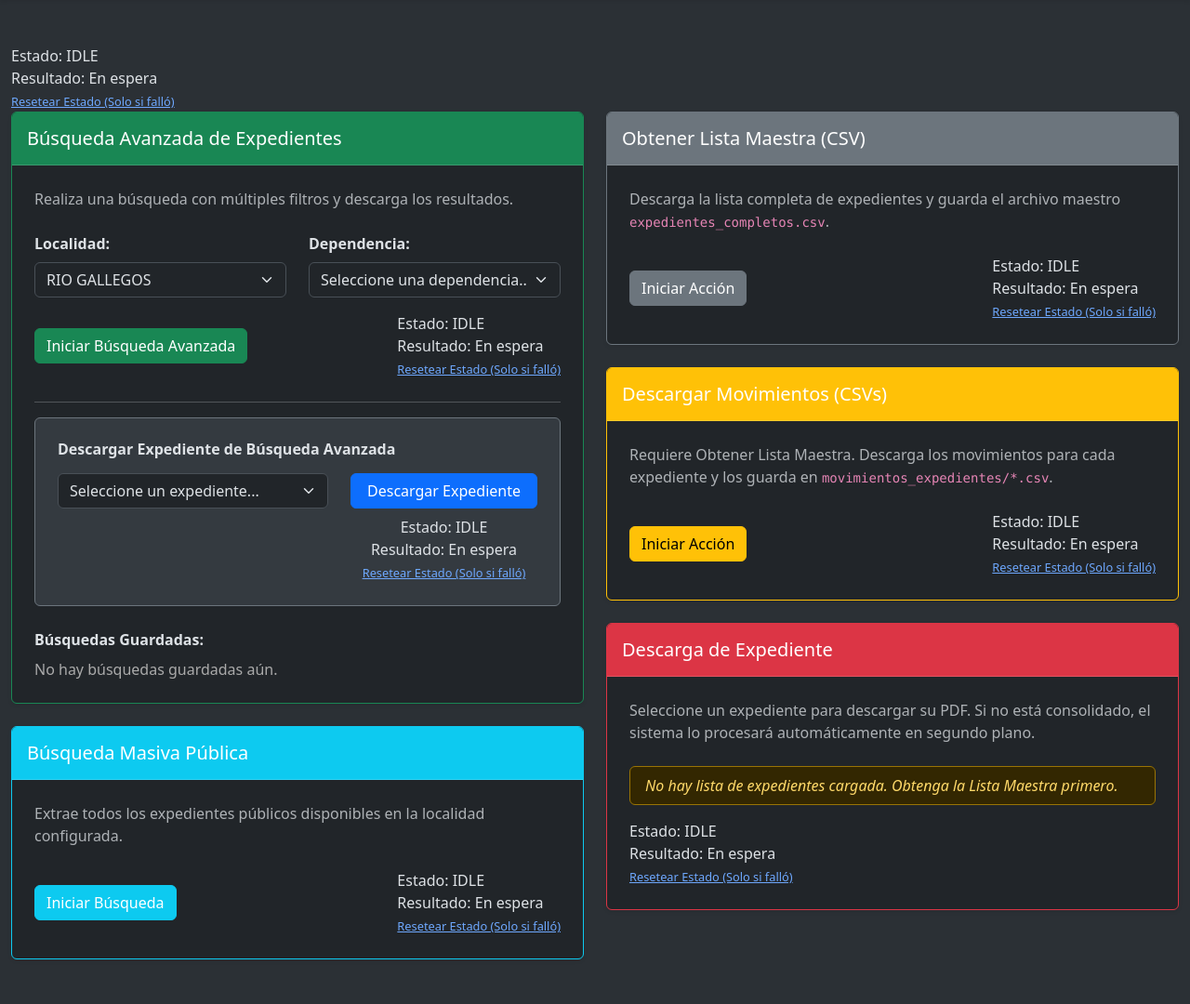
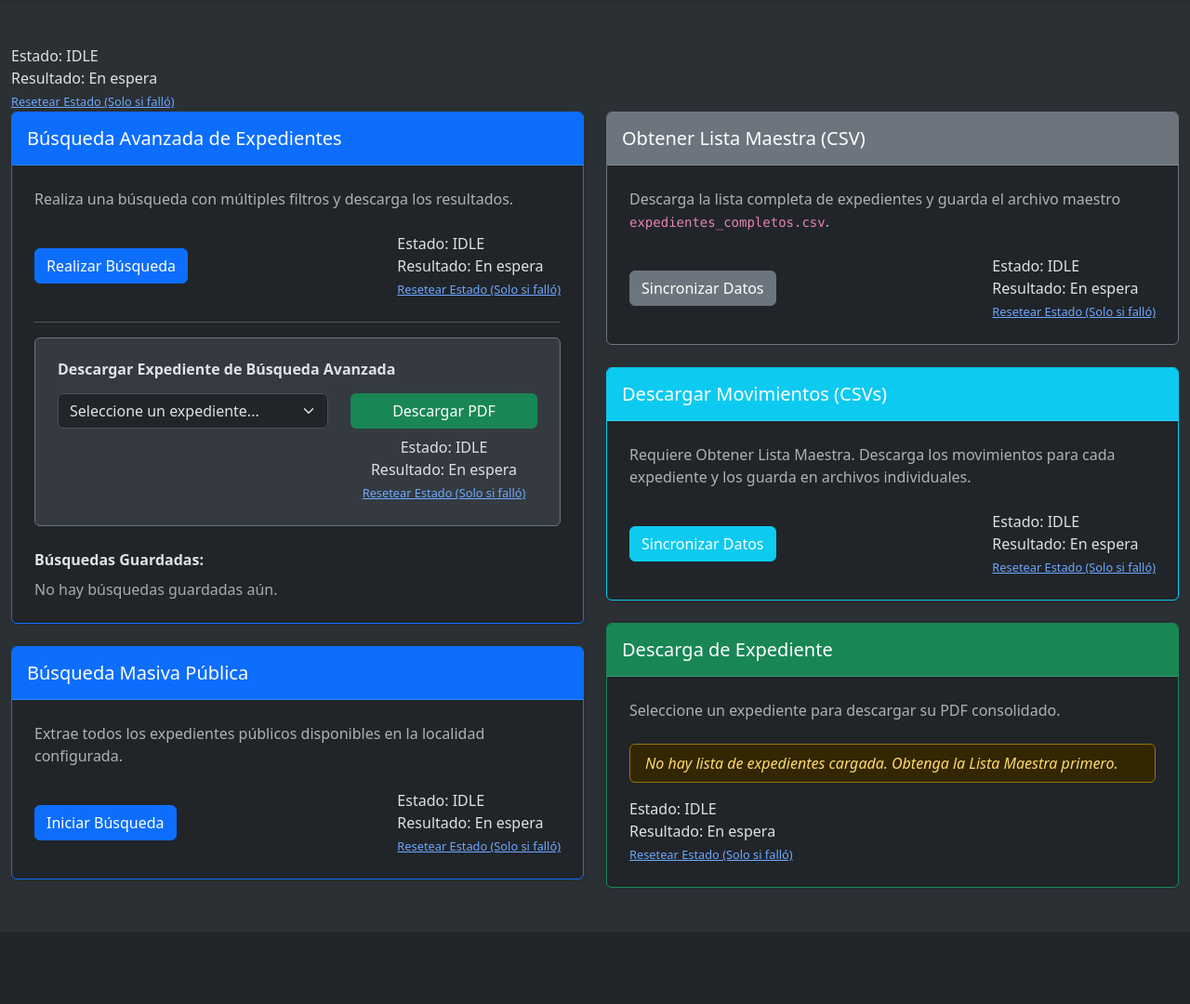
Before and after one commit to marianodevel/scraping_siped, a Flask app: page / in a window 1280 px wide. Shown: the part 51-1131 px from the top of the page at 93% size. After the commit the page ends 1006 px from the top, so only its background shows below. Run offline with Flask 3, Linux system fonts and the light colour scheme; the visitor is signed in with stand-in values (Sample User, id 1); data that the repository does not hold is empty; some libraries are stand-ins or nearby versions.

Commit message:
refactor(frontend): implementar paleta semántica y finalizar ajustes de diseño
Se asignan colores basados en la intención (Primary para búsqueda, Info/Secondary para datos, Success para resultados). Se eliminan inconsistencias de padding y se asegura la alineación simétrica de las tarjetas en el panel principal.

```diff
--- a/templates/_fragmento_busqueda_avanzada.html
+++ b/templates/_fragmento_busqueda_avanzada.html
@@ -1,5 +1,5 @@
-<section class="card mb-4 shadow-sm border-success" id="fase_busqueda_avanzada-container">
-    <div class="card-header py-3 bg-success text-white d-flex justify-content-between align-items-center">
+<section class="card mb-4 shadow-sm border-primary" id="fase_busqueda_avanzada-container">
+    <div class="card-header py-3 bg-primary text-white d-flex justify-content-between align-items-center">
         <h5 class="mb-0">Búsqueda Avanzada de Expedientes</h5>
     </div>
 
@@ -8,28 +8,9 @@
 
         <form hx-post="{{ url_for('iniciar_busqueda_avanzada') }}" hx-target="#flash-messages" hx-swap="innerHTML" class="mb-0">
 
-            <div class="row mb-3">
-                <div class="col-md-6">
-                    <label class="form-label fw-bold">Localidad:</label>
-                    <select name="id_localidad" id="localidad_select" class="form-select">
-                        <option value=""></option>
-                        {% for loc_id, loc_name in localidades.items() %}
-                            <option value="{{ loc_id }}" {% if loc_id == "18" %}selected{% endif %}>{{ loc_name }}</option>
-                        {% endfor %}
-                    </select>
-                </div>
-                <div class="col-md-6 mt-3 mt-md-0">
-                    <label class="form-label fw-bold">Dependencia:</label>
-                    <select name="id_dependencia" id="dependencia_select" class="form-select">
-                        <option value="">Seleccione una dependencia...</option>
-                    </select>
-                </div>
-            </div>
-
             <div class="d-flex align-items-center justify-content-between">
-                <button type="submit" data-fase="fase_busqueda_avanzada" class="btn btn-success"
-                    {% if estados_tareas['fase_busqueda_avanzada'].estado in ['PENDING', 'STARTED', 'RETRY'] %}disabled{% endif %}>
-                    Iniciar Búsqueda Avanzada
+                <button type="submit" data-fase="fase_busqueda_avanzada" class="btn btn-primary">
+                    Realizar Búsqueda
                 </button>
                 <div id="estado-resultado-fase_busqueda_avanzada"
                      class="mt-3 mt-md-0"
@@ -59,9 +40,8 @@
                             </select>
                         </div>
                         <div class="col-md-5 mt-3 mt-md-0 d-flex flex-column">
-                            <button type="submit" class="btn btn-primary w-100"
-                                {% if estados_tareas['fase_descarga_publica'].estado in ['PENDING', 'STARTED', 'RETRY'] %}disabled{% endif %}>
-                                Descargar Expediente
+                            <button type="submit" class="btn btn-success w-100">
+                                Descargar PDF
                             </button>
                             <div id="estado-resultado-fase_descarga_publica"
                                  class="mt-2 text-center"
--- a/templates/index.html
+++ b/templates/index.html
@@ -19,15 +19,15 @@
     <div class="col-xl-6">
         {% include '_fragmento_busqueda_avanzada.html' %}
 
-        <div class="card mb-4 shadow-sm border-info" id="fase_publica-container">
-            <div class="card-header py-3 bg-info text-white d-flex justify-content-between align-items-center">
+        <div class="card mb-4 shadow-sm border-primary" id="fase_publica-container">
+            <div class="card-header py-3 bg-primary text-white d-flex justify-content-between align-items-center">
                 <h5 class="mb-0">Búsqueda Masiva Pública</h5>
             </div>
             <div class="card-body p-4">
                 <p class="card-text text-muted mb-4">Extrae todos los expedientes públicos disponibles en la localidad configurada.</p>
                 <div class="d-flex align-items-center justify-content-between">
                     <form hx-post="{{ url_for('iniciar_fase', nombre_fase='fase_publica') }}" hx-target="#flash-messages" hx-swap="innerHTML" class="m-0">
-                        <button type="submit" data-fase="fase_publica" class="btn btn-info text-white"
+                        <button type="submit" data-fase="fase_publica" class="btn btn-primary"
                             {% if estados_tareas['fase_publica'].estado in ['PENDING', 'STARTED', 'RETRY'] %}disabled{% endif %}>
                             Iniciar Búsqueda
                         </button>
@@ -49,7 +49,7 @@
     <div class="col-xl-6">
         {% set acciones = [
             ('fase_1', 'Obtener Lista Maestra (CSV)', 'Descarga la lista completa de expedientes y guarda el archivo maestro <code>expedientes_completos.csv</code>.', 'secondary'),
-            ('fase_2', 'Descargar Movimientos (CSVs)', 'Requiere Obtener Lista Maestra. Descarga los movimientos para cada expediente y los guarda en <code>movimientos_expedientes/*.csv</code>.', 'warning')
+            ('fase_2', 'Descargar Movimientos (CSVs)', 'Requiere Obtener Lista Maestra. Descarga los movimientos para cada expediente y los guarda en archivos individuales.', 'info')
         ] %}
 
         {% for id_fase, titulo, descripcion, theme in acciones %}
@@ -65,9 +65,9 @@
                     <form hx-post="{{ url_for('iniciar_fase', nombre_fase=id_fase) }}"
                           hx-target="#flash-messages"
                           hx-swap="innerHTML" class="m-0">
-                        <button type="submit" data-fase="{{ id_fase }}" class="btn btn-{{ theme }}"
+                        <button type="submit" data-fase="{{ id_fase }}" class="btn btn-{{ theme }} {% if theme == 'info' %}text-white{% endif %}"
                             {% if estados_tareas[id_fase].estado in ['PENDING', 'STARTED', 'RETRY'] %}disabled{% endif %}>
-                            Iniciar Acción
+                            Sincronizar Datos
                         </button>
                     </form>
 
@@ -103,7 +103,7 @@
                                     <option value="{{ url_for('descargar_archivo', tipo='movimientos', nombre_archivo=mov_csv) }}">{{ mov_csv }}</option>
                                 {% endfor %}
                             </select>
-                            <button class="btn btn-{{ theme }} fw-bold text-dark" type="button"
+                            <button class="btn btn-{{ theme }} fw-bold {% if theme == 'info' %}text-white{% else %}text-dark{% endif %}" type="button"
                                     onclick="const url = document.getElementById('select_{{ id_fase }}').value; if(url) window.location.href=url;">
                                 Descargar
                             </button>
@@ -114,13 +114,13 @@
         </div>
         {% endfor %}
 
-        <div class="card mb-4 shadow-sm border-danger" id="fase_unico-container">
-            <div class="card-header py-3 bg-danger text-white d-flex justify-content-between align-items-center">
+        <div class="card mb-4 shadow-sm border-success" id="fase_unico-container">
+            <div class="card-header py-3 bg-success text-white d-flex justify-content-between align-items-center">
                 <h5 class="mb-0">Descarga de Expediente</h5>
             </div>
 
             <div class="card-body p-4">
-                <p class="card-text text-muted mb-4">Seleccione un expediente para descargar su PDF. Si no está consolidado, el sistema lo procesará automáticamente en segundo plano.</p>
+                <p class="card-text text-muted mb-4">Seleccione un expediente para descargar su PDF consolidado.</p>
 
                 <form hx-post="{{ url_for('iniciar_descarga_unico') }}"
                       hx-target="#flash-messages"
@@ -128,15 +128,14 @@
 
                     {% if expedientes_disponibles %}
                         <div class="input-group mb-3">
-                            <select name="expediente_seleccionado" class="form-select border-danger" required>
+                            <select name="expediente_seleccionado" class="form-select border-success" required>
                                 <option value="" disabled selected>-- Seleccione un Expediente --</option>
                                 {% for exp in expedientes_disponibles %}
                                     <option value="{{ exp.expediente }}">{{ exp.expediente }} - {{ exp.caratula }}</option>
                                 {% endfor %}
                             </select>
-                            <button type="submit" data-fase="fase_unico" class="btn btn-danger fw-bold"
-                                {% if estados_tareas['fase_unico'].estado in ['PENDING', 'STARTED', 'RETRY'] %}disabled{% endif %}>
-                                Descargar
+                            <button type="submit" data-fase="fase_unico" class="btn btn-success fw-bold">
+                                Descargar PDF
                             </button>
                         </div>
                     {% else %}
```
